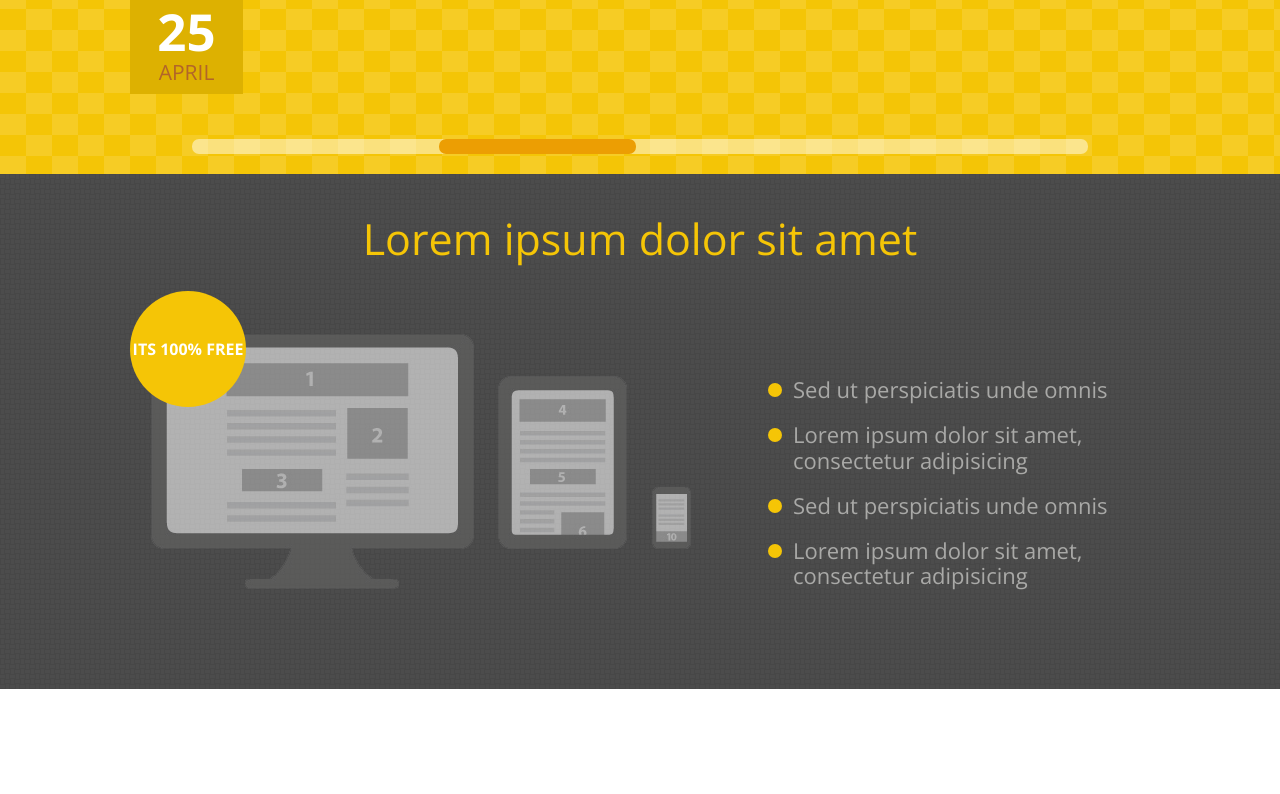
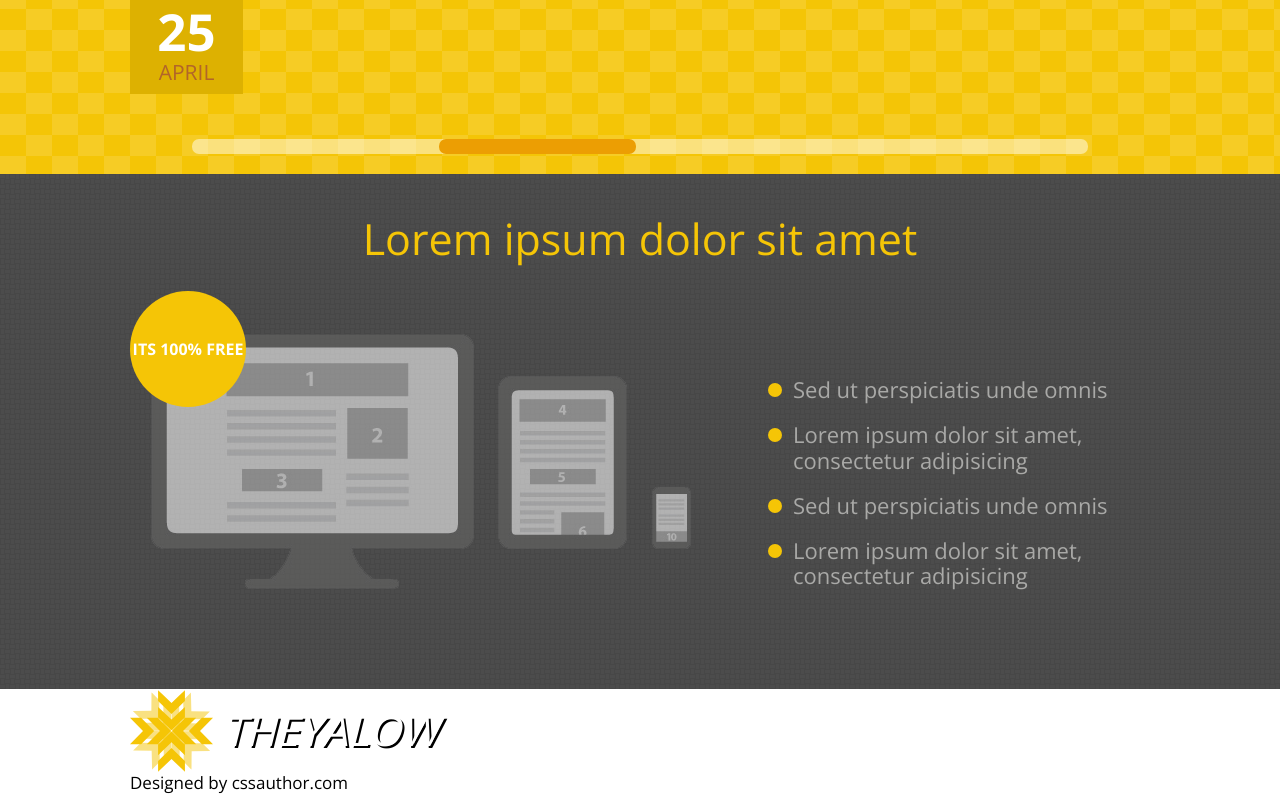
Before and after one commit to milevsky76/theyalow, a plain HTML site: page index.html in a window 1280 px wide. Shown: the part 1084-1878 px from the top of the page. Before the commit the page ends 1773 px from the top, so only its background shows below. Drawn offline with nearby package versions, Linux system fonts and the light colour scheme.

Commit message:
Добавление структуры main-footer

```diff
--- a/index.html
+++ b/index.html
@@ -224,6 +224,34 @@
         </div>
     </section>
     <!-- /.resolutions -->
+
+    <footer class="main-footer">
+        <div class="main-footer__wrap container">
+            <a href="#" class="logo logo_footer">
+                <div class="logo__svg-block logo__svg-block_footer">
+                    <svg xmlns="http://www.w3.org/2000/svg" width="39.6" height="39" viewBox="0 0 39.6 39"
+                        class="logo__svg logo__svg_footer logo__svg_rot">
+                        <path fill="#f5c506" fill-rule="evenodd"
+                            d="M0 25.8l6.2-6.3L0 13.2h5.3l6.2 6.3-6.2 6.3H0zm8 0l6.3-6.3L8 13.2h5.3l6.3 6.3-6.3 6.3H8zm31.6 0l-6.2-6.3 6.2-6.3h-5.3l-6.2 6.3 6.2 6.3h5.3zm-8 0l-6.3-6.3 6.3-6.3h-5.3L20 19.5l6.3 6.3h5.3zM13.4 0l6.4 6.1L26.2 0v5.2l-6.4 6.2-6.4-6.2V0zm0 8l6.4 6 6.4-6V13l-6.4 6.2-6.4-6.2V8zm0 31l6.4-6.1 6.4 6.1v-5.2l-6.4-6.2-6.4 6.2V39zm0-7.9l6.4-6.2 6.4 6.2v-5.2l-6.4-6.2-6.4 6.2V31z" />
+                    </svg>
+
+                    <svg xmlns="http://www.w3.org/2000/svg" width="39.6" height="39" viewBox="0 0 39.6 39"
+                        class="logo__svg logo__svg_footer">
+                        <path fill="#f5c506" fill-rule="evenodd"
+                            d="M0 25.8l6.2-6.3L0 13.2h5.3l6.2 6.3-6.2 6.3H0zm8 0l6.3-6.3L8 13.2h5.3l6.3 6.3-6.3 6.3H8zm31.6 0l-6.2-6.3 6.2-6.3h-5.3l-6.2 6.3 6.2 6.3h5.3zm-8 0l-6.3-6.3 6.3-6.3h-5.3L20 19.5l6.3 6.3h5.3zM13.4 0l6.4 6.1L26.2 0v5.2l-6.4 6.2-6.4-6.2V0zm0 8l6.4 6 6.4-6V13l-6.4 6.2-6.4-6.2V8zm0 31l6.4-6.1 6.4 6.1v-5.2l-6.4-6.2-6.4 6.2V39zm0-7.9l6.4-6.2 6.4 6.2v-5.2l-6.4-6.2-6.4 6.2V31z" />
+                    </svg>
+                </div>
+
+                <h1 class="logo__title logo__title_footer">
+                    TheYalow
+                </h1>
+            </a>
+
+            <span class="main-footer__designed">Designed by cssauthor.com</span>
+        </div>
+
+    </footer>
+    <!-- /.main-footer -->
 </body>
 
 </html>
```
